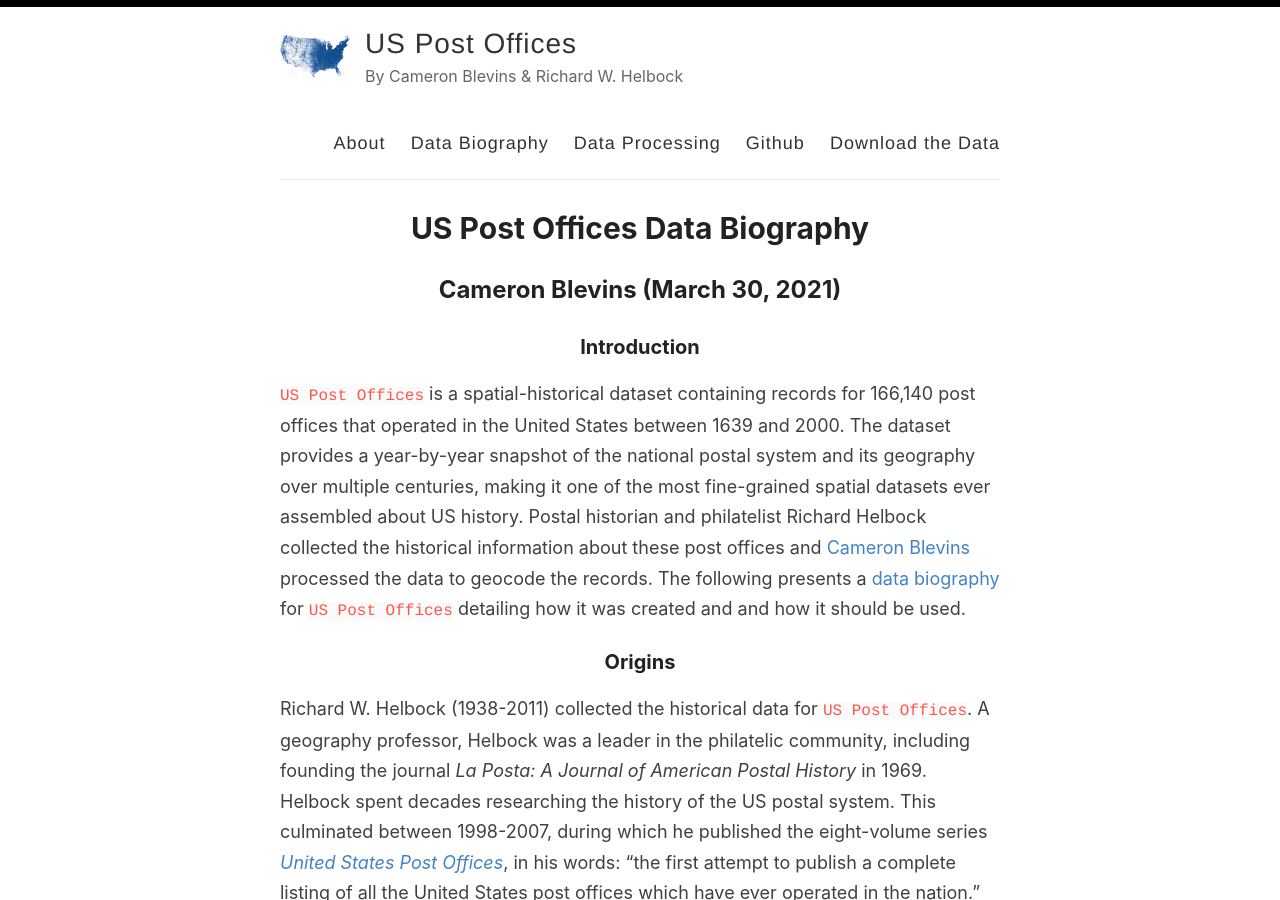
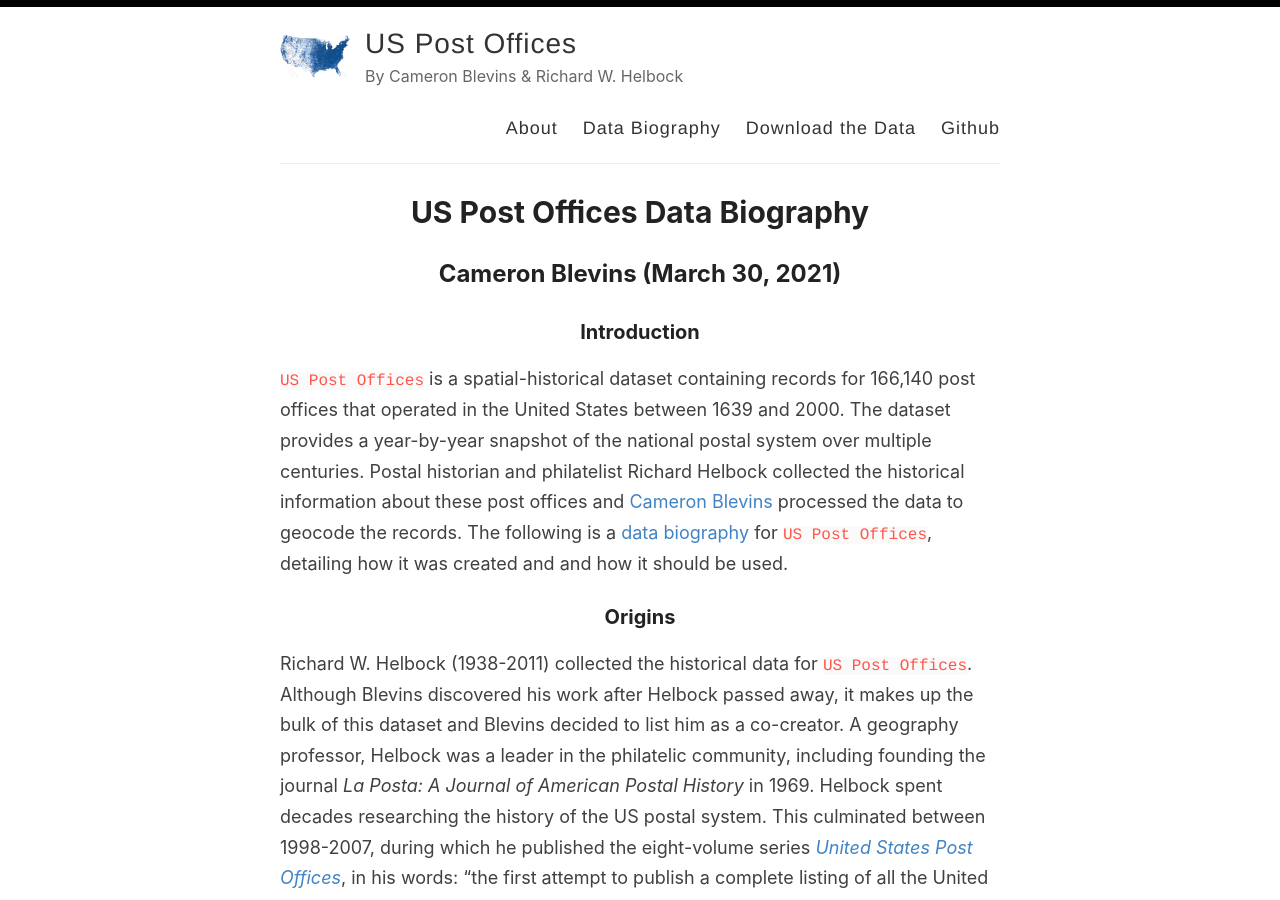
Before and after one commit to cblevins/us-post-offices, a Jekyll site: the page built from docs/_pages/data-biography.md, in a window 1280 px wide and 900 px high. Built offline with Jekyll 4.4.1, drawn with Linux system fonts in a browser that asks for light colours; some of the changed text lies outside the part shown.

Commit message:
data biography and intro

```diff
--- a/docs/Gemfile
+++ b/docs/Gemfile
@@ -8,7 +8,7 @@ source "https://rubygems.org"
 #
 # This will help ensure the proper Jekyll version is running.
 # Happy Jekylling!
-#gem "jekyll", ">= 3.6.3"
+gem "jekyll", ">= 3.6.3"
 
 # This is the default theme for new Jekyll sites. You may change this to anything you like.
 gem "minima", "~> 2.0"
--- a/docs/_layouts/default.html
+++ b/docs/_layouts/default.html
@@ -30,9 +30,8 @@
             <nav>
               <a href="{{ site.baseurl }}/">About</a>
               <a href="{{ site.baseurl }}/data-biography">Data Biography</a>
-              <a href="{{ site.baseurl }}/data-processing">Data Processing</a>
-              <a href="https://github.com/cblevins/us-post-offices/">Github</a>
               <a href="https://doi.org/10.7910/DVN/NUKCNA">Download the Data</a>
+			  <a href="https://github.com/cblevins/us-post-offices/">Github</a>
             </nav>
           </header>
         </div>
--- a/docs/_pages/data-biography.md
+++ b/docs/_pages/data-biography.md
@@ -8,15 +8,15 @@ permalink: /data-biography/
 
 ### Introduction
 
-`US Post Offices` is a spatial-historical dataset containing records for 166,140 post offices that operated in the United States between 1639 and 2000. The dataset provides a year-by-year snapshot of the national postal system and its geography over multiple centuries, making it one of the most fine-grained spatial datasets ever assembled about US history. Postal historian and philatelist Richard Helbock collected the historical information about these post offices and [Cameron Blevins](https://cameronblevins.org) processed the data to geocode the records. The following presents a [data biography](https://weallcount.com/2019/01/21/an-introduction-to-the-data-biography/) for `US Post Offices` detailing how it was created and and how it should be used.
+`US Post Offices` is a spatial-historical dataset containing records for 166,140 post offices that operated in the United States between 1639 and 2000. The dataset provides a year-by-year snapshot of the national postal system over multiple centuries. Postal historian and philatelist Richard Helbock collected the historical information about these post offices and [Cameron Blevins](https://cameronblevins.org) processed the data to geocode the records. The following is a [data biography](https://weallcount.com/2019/01/21/an-introduction-to-the-data-biography/) for `US Post Offices`, detailing how it was created and and how it should be used.
 
 ### Origins
 
-Richard W. Helbock (1938-2011) collected the historical data for `US Post Offices`. A geography professor, Helbock was a leader in the philatelic community, including founding the journal *La Posta: A Journal of American Postal History* in 1969. Helbock spent decades researching the history of the US postal system. This culminated between 1998-2007, during which he published the eight-volume series [*United States Post Offices*](https://www.goodreads.com/series/127505-united-states-post-offices), in his words: "the first attempt to publish a complete listing of all the United States post offices which have ever operated in the nation." With each volume covering a different region of the United States, these reference books contained historical information about thousands of individual post offices, including their name, county, state, and years of operation. The primary motivation behind Helbock's original dataset was for philately, or stamp collecting. His eight volumes were designed to meet the needs of stamp collectors who could use them to help determine the scarcity (and therefore approximate value) of a postmark from any particular post office.
+Richard W. Helbock (1938-2011) collected the historical data for `US Post Offices`. Although Blevins discovered his work after Helbock passed away, it makes up the bulk of this dataset and Blevins decided to list him as a co-creator. A geography professor, Helbock was a leader in the philatelic community, including founding the journal *La Posta: A Journal of American Postal History* in 1969. Helbock spent decades researching the history of the US postal system. This culminated between 1998-2007, during which he published the eight-volume series [*United States Post Offices*](https://www.goodreads.com/series/127505-united-states-post-offices), in his words: "the first attempt to publish a complete listing of all the United States post offices which have ever operated in the nation." With each volume covering a different region of the United States, these reference books contained historical information about thousands of individual post offices, including their name, county, state, and years of operation. The primary motivation behind Helbock's original dataset was for philately, or stamp collecting. His eight volumes were designed to meet the needs of stamp collectors who could use them to help determine the scarcity (and therefore approximate value) of a postmark from any particular post office.
 
 In addition, Helbock produced a Microsoft Access Database of his research to accompany the printed volumes, sold on a CD-ROM. This was one of the key decisions that would eventually allow for his work to become `US Post Offices`. The second decision was made by his wife, Catherine Clark. Helbock tragically passed away in 2011. Clark, who had been working with Helbock to publish the *La Posta* journal, took over many aspects of her late husband's work - including continuing to make Helbock's dataset available for purchase online. `US Post Offices` would never have been created without her contributions.
 
-In 2013, Cameron Blevins was a PhD student at Stanford University doing research for his dissertation. After spending months transcribing post office records by hand, he discovered Helbock's dataset online and purchased the CD-ROM from Catherine Clark. He began working on a geocoding process to try and turn Helbock's historical data into spatial data, an early version of which he used to complete his dissertation. He continued to refine the geocoding process over the years, eventually arriving at the steps described in more detail in [Processing the Richard Helbock Dataset](helbock-data-processing.html). The primary motivation for Blevins to create `US Post Offices` was for academic research. In particular, he developed the dataset in order to analyze the history of the western postal system in the late 1800s. He released the dataset in 2021 to coincide with the publication of his book, [*Paper Trails: The US Post and the Making of the American West*](https://global.oup.com/academic/product/paper-trails-9780190053673).
+In 2013, Cameron Blevins was a PhD student at Stanford University doing research for his dissertation. After spending months transcribing post office records by hand, he discovered Helbock's dataset online and purchased the CD-ROM from Catherine Clark. He began working on a geocoding process to try and turn Helbock's historical data into spatial data, an early version of which he used to complete his dissertation. He continued to refine the geocoding process over the years, eventually arriving at the steps described in more detail in [the README file for the US Post Offices Github repository](https://github.com/cblevins/us-post-offices). The primary motivation for Blevins to create `US Post Offices` was for academic research. In particular, he developed the dataset in order to analyze the history of the western postal system in the late 1800s. He released the dataset in 2021 to coincide with the publication of his book, [*Paper Trails: The US Post and the Making of the American West*](https://global.oup.com/academic/product/paper-trails-9780190053673).
 
 ### What's in the dataset?
 
@@ -67,9 +67,9 @@ Helbock also consulted many other kinds of sources, including lists and collecti
 
 ***Main Dataset: Geocoding using the GNIS Database***
 
-Richard Helbock's dataset contained a wealth of historical information. To turn it into a spatial dataset, it needed to go through a process of geocoding, or assigning geographical coordinates to each individual post office. Cameron Blevins refined this geocoding process between 2014-2021. He useda historical gazetteer approach baseds on the [Geographic Names Information System (GNIS) Domestic Names](https://www.usgs.gov/core-science-systems/ngp/board-on-geographic-names/domestic-names) database collected by the U.S. Board on Geographic Names, under the U.S. Geological Survey. Blevins wrote a series of scripts in R that attempted to take the name, county, and state of a post office and look for a corresponding match in the GNIS dataset to find its geographical coordinates. A longer and more detailed description of this process can be found in [Processing the Richard Helbock Dataset]({{site.baseurl}}/data-processing). Blevins's geocoding process found geographical coordinates for **112,521** out of 166,140 post offices (**67.73%** of all the records). These coordinates can be found `us-post-offices.csv`.
+Richard Helbock's dataset contained a wealth of historical information. To turn it into a spatial dataset, it needed to go through a process of geocoding, or assigning geographical coordinates to each individual post office. Cameron Blevins refined this geocoding process between 2014-2021. He useda historical gazetteer approach baseds on the [Geographic Names Information System (GNIS) Domestic Names](https://www.usgs.gov/core-science-systems/ngp/board-on-geographic-names/domestic-names) database collected by the U.S. Board on Geographic Names, under the U.S. Geological Survey. Blevins wrote a series of scripts in R that attempted to take the name, county, and state of a post office and look for a corresponding match in the GNIS dataset to find its geographical coordinates. A longer and more detailed description of this process can be found in [the README file for the US Post Offices Github repository](https://github.com/cblevins/us-post-offices). Blevins's geocoding process found geographical coordinates for **112,521** out of 166,140 post offices (**67.73%** of all the records). These coordinates can be found `us-post-offices.csv`.
 
-The geocoding process has direct implications for how to use `US Post Offices` as a spatial dataset. First, and most importantly, if you are using `us-post-offices.csv` to make a map of post offices it will NOT capture every single post office in operation. Many data points will be missing from the map. This is an obvious point, but it is arguably the most important one to keep in mind when working with this data.
+The geocoding process is important for understanding `US Post Offices` as a spatial dataset. First, and most importantly, if you are using `us-post-offices.csv` to make a map of post offices it will NOT capture every single post office in operation. Many data points will be missing from the map. This is an obvious point, but it is arguably the most important one to keep in mind when working with this data.
 
 Second, there is wide geographical variation in how successful the geocoding process was for different parts of the country. Whether or not a post office could be geocoded was often dependent on how comprehensive the GNIS records were for its state. at the extremes, the geocoding process successfully found coordinates for **98.35% of Oregon post offices** vs. just **49.32% of North Carolina post offices.**
 
@@ -81,7 +81,7 @@ Any maps made with `us-post-offices.csv` will display a larger share of the actu
 
 Third, the geocoding success rate was not evenly distributed across the dataset. Post offices that were in operation for longer periods of time were more likely to find a match in the GNIS dataset than post offices that only existed for a short period of time. Post offices that were successfully matched in the GNIS database were in operation for an average (median) of **38 years**. That number was just **5 years**, on average, for post offices that did *not* have a match in the GNIS database. This makes sense. GNIS features were created by consulting historical records such as maps, and post offices that only existed for a short period of time appear in far fewer historical records. However, it also also means that any visualizations relying on geocoded coordinates in this dataset are going to be skewed *towards* more stable, long-lasting post offices and *away* from post offices that operated for a shorter period of time.
 
-Fourth, even those post offices that *were* successfully geocoded using the GNIS database may not have the right geographical coordinates. There are a scattering of false positives - ie. a post office that was matched to the wrong GNIS feature. As detailed in [Processing the Richard Helbock Dataset](helbock-data-processing.html), Blevins minimized false positives through a variety of steps, but there are undoubtedly a small number of post offices whose locations are incorrect. The error for these should be constrained to within the surrounding county, however.
+Fourth, even those post offices that *were* successfully geocoded using the GNIS database may not have the right geographical coordinates. There are a scattering of false positives - ie. a post office that was matched to the wrong GNIS feature. As detailed in [the README file for the US Post Offices Github repository](https://github.com/cblevins/us-post-offices), Blevins minimized false positives through a variety of steps, but there are undoubtedly a small number of post offices whose locations are incorrect. The error for these should be constrained to within the surrounding county, however.
 
 Fifth, a post office's geographical coordinates can be imprecise. The records in this dataset do not all have pinpoint accuracy when it comes to their location on the earth's surface. These records should not, for instance, be used to distinguish the location of a post office *within* a community, town, or city (ie. whether it was located on Main Street or First Avenue).
 
```
Also changed, not shown: other parts of docs/_pages/data-biography.md (+3 -4 lines), docs/_pages/data-processing.md (deleted, +0 -110 lines), docs/index.md (+9 -6 lines), README.md, docs/Gemfile.lock, 8 other files.
